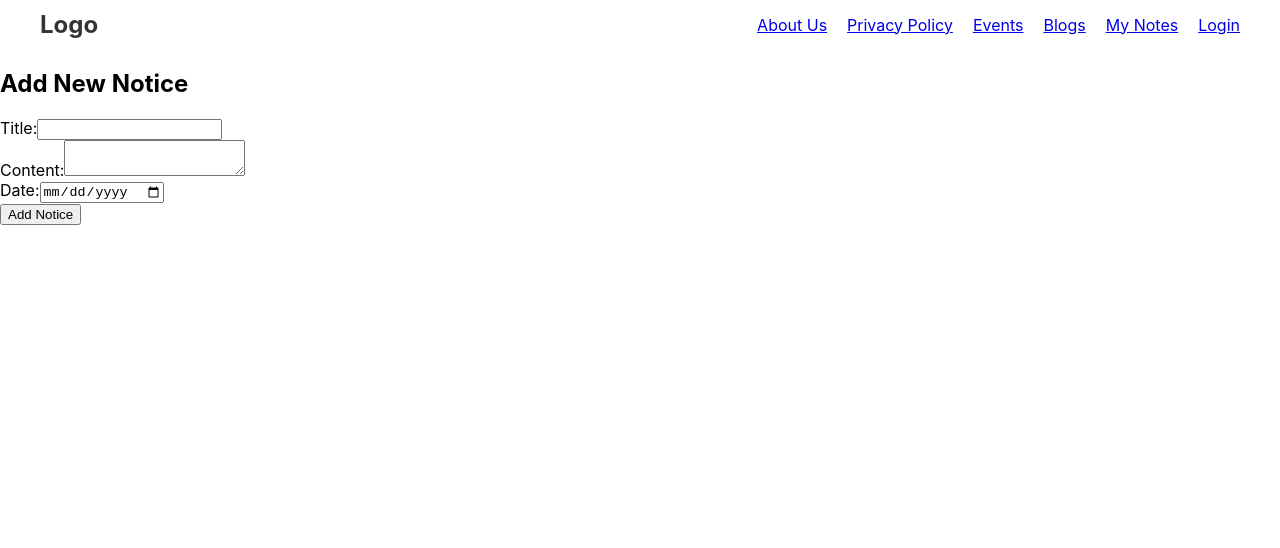
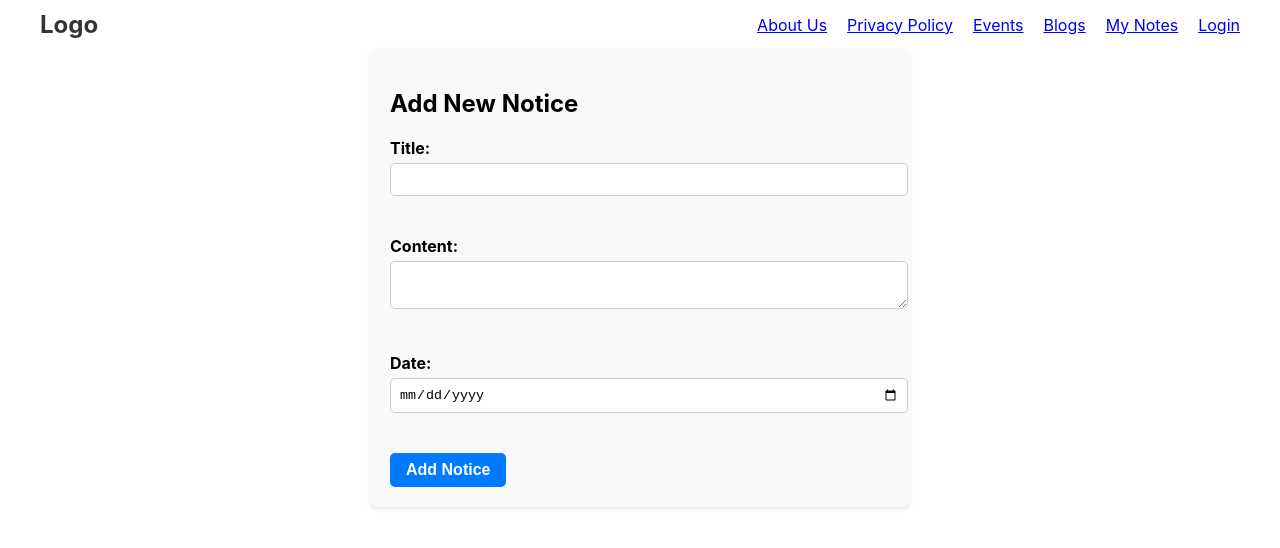
Before and after one commit to sameer-kumar-shrivastava/officeracademy, a React (Create React App) app: page /addevents in a window 1280 px wide. Shown: the top 548 px of the page. Built offline with nearby package versions, Linux system fonts and the light colour scheme; no server answers.

Commit message:
Added Notes Adding feature

```diff
--- a/src/App.js
+++ b/src/App.js
@@ -17,6 +17,7 @@ import Blogs from './Pages/Blogs/Blogs.page';
 import BlogForm from './Pages/Blogs/AddBlogs.page';
 import NoticeBoardList from './Pages/Events/Events.pages';
 import AddNotice from './Pages/Events/AddEvents';
+import PdfUpload from './Pages/MyNotes/AddMyNotes';
 
 function App() {
   const [user, setUser] = useState(null);
@@ -47,6 +48,7 @@ function App() {
           <Route exact path="/addblogs" element={<BlogForm />} />
           <Route exact path="/events" element={<NoticeBoardList/>} />
           <Route exact path="/addevents" element={<AddNotice/>} />
+          <Route exact path="/addmynotes" element={<PdfUpload />} />
           {/* <ProtectedRoute exact path="/about" component={<About />} /> */}
           {/* <Route path="/courses" component={Navbar} /> */}
           {/* Add more routes for other pages */}
--- a/src/Pages/Blogs/AddBlogs.page.jsx
+++ b/src/Pages/Blogs/AddBlogs.page.jsx
@@ -1,5 +1,6 @@
 import React, { useState } from 'react';
 import firebase from '../../firebase';
+import './AddBlogs.styles.scss';
 
 
 const BlogForm = () => {
@@ -41,32 +42,38 @@ const BlogForm = () => {
     };
 
     return (
-    <div>
-      <h2>Add a New Blog</h2>
+        <div className="add-blog-form">
+            <h2 className="add-blog-heading">Add a New Blog</h2>
             <form onSubmit={handleSubmit}>
                 <input
                     type="text"
                     placeholder="Title"
                     value={title}
                     onChange={(e) => setTitle(e.target.value)}
+                    className="form-input"
                 />
                 <textarea
                     placeholder="Content"
                     value={content}
                     onChange={(e) => setContent(e.target.value)}
+                    className="form-textarea"
                 />
                 <input
                     type="text"
                     placeholder="Topic"
                     value={topic}
                     onChange={(e) => setTopic(e.target.value)}
+                    className="form-input"
                 />
                 <input
                     type="file"
                     accept="image/*"
                     onChange={(e) => setImage(e.target.files[0])}
+                    className="form-file-input"
                 />
-        <button type="submit">Submit</button>
+                <button type="submit" className="form-button">
+                    Submit
+                </button>
             </form>
         </div>
     );
--- /dev/null
+++ b/src/Pages/Blogs/AddBlogs.styles.scss
@@ -0,0 +1,45 @@
+/* Stylish CSS for Add New Blog form */
+.add-blog-form {
+    max-width: 500px;
+    margin: 0 auto;
+    padding: 20px;
+    background-color: #f9f9f9;
+    border-radius: 8px;
+    box-shadow: 0 2px 4px rgba(0, 0, 0, 0.1);
+  }
+
+  .add-blog-heading {
+    font-size: 24px;
+    font-weight: bold;
+    margin-bottom: 20px;
+  }
+
+  .form-input,
+  .form-textarea,
+  .form-file-input {
+    width: 100%;
+    padding: 8px;
+    border: 1px solid #ccc;
+    border-radius: 5px;
+    margin-bottom: 20px;
+  }
+
+  .form-textarea {
+    resize: vertical;
+  }
+
+  .form-button {
+    padding: 8px 16px;
+    border: none;
+    background-color: #007bff;
+    color: #fff;
+    font-size: 16px;
+    font-weight: bold;
+    border-radius: 5px;
+    cursor: pointer;
+    transition: background-color 0.2s;
+  }
+
+  .form-button:hover {
+    background-color: #0056b3;
+  }
--- a/src/Pages/Events/AddEvents.jsx
+++ b/src/Pages/Events/AddEvents.jsx
@@ -1,5 +1,6 @@
 import React, { useState } from 'react';
 import firebase from '../../firebase';
+import './AddEvents.styles.scss';
 
 const AddNotice = () => {
     const [title, setTitle] = useState('');
@@ -25,22 +26,38 @@ const AddNotice = () => {
     };
 
     return (
-    <div>
-      <h2>Add New Notice</h2>
+        <div className="add-notice-form">
+            <h2 className="add-notice-heading">Add New Notice</h2>
             <form onSubmit={handleSubmit}>
-        <div>
-          <label>Title:</label>
-          <input type="text" value={title} onChange={(e) => setTitle(e.target.value)} />
+                <div className="form-group">
+                    <label className="form-label">Title:</label>
+                    <input
+                        type="text"
+                        value={title}
+                        onChange={(e) => setTitle(e.target.value)}
+                        className="form-input"
+                    />
                 </div>
-        <div>
-          <label>Content:</label>
-          <textarea value={content} onChange={(e) => setContent(e.target.value)} />
+                <div className="form-group">
+                    <label className="form-label">Content:</label>
+                    <textarea
+                        value={content}
+                        onChange={(e) => setContent(e.target.value)}
+                        className="form-textarea"
+                    />
                 </div>
-        <div>
-          <label>Date:</label>
-          <input type="date" value={date} onChange={(e) => setDate(e.target.value)} />
+                <div className="form-group">
+                    <label className="form-label">Date:</label>
+                    <input
+                        type="date"
+                        value={date}
+                        onChange={(e) => setDate(e.target.value)}
+                        className="form-input"
+                    />
                 </div>
-        <button type="submit">Add Notice</button>
+                <button type="submit" className="form-button">
+                    Add Notice
+                </button>
             </form>
         </div>
     );
--- /dev/null
+++ b/src/Pages/Events/AddEvents.styles.scss
@@ -0,0 +1,54 @@
+/* Stylish CSS for Add New Notice form */
+.add-notice-form {
+    max-width: 500px;
+    margin: 0 auto;
+    padding: 20px;
+    background-color: #f9f9f9;
+    border-radius: 8px;
+    box-shadow: 0 2px 4px rgba(0, 0, 0, 0.1);
+  }
+
+  .add-notice-heading {
+    font-size: 24px;
+    font-weight: bold;
+    margin-bottom: 20px;
+  }
+
+  .form-group {
+    margin-bottom: 20px;
+  }
+
+  .form-label {
+    font-size: 16px;
+    font-weight: bold;
+    display: block;
+    margin-bottom: 5px;
+  }
+
+  .form-input,
+  .form-textarea {
+    width: 100%;
+    padding: 8px;
+    border: 1px solid #ccc;
+    border-radius: 5px;
+  }
+
+  .form-textarea {
+    resize: vertical;
+  }
+
+  .form-button {
+    padding: 8px 16px;
+    border: none;
+    background-color: #007bff;
+    color: #fff;
+    font-size: 16px;
+    font-weight: bold;
+    border-radius: 5px;
+    cursor: pointer;
+    transition: background-color 0.2s;
+  }
+
+  .form-button:hover {
+    background-color: #0056b3;
+  }
--- /dev/null
+++ b/src/Pages/MyNotes/AddMyNotes.jsx
@@ -0,0 +1,60 @@
+import React, { useState } from 'react';
+import firebase from '../../firebase';
+import './AddMyNotes.styles.scss';
+
+const PdfUpload = () => {
+    const [selectedFile, setSelectedFile] = useState(null);
+    const [uploadProgress, setUploadProgress] = useState(0);
+
+    const handleFileChange = (e) => {
+        const file = e.target.files[0];
+        setSelectedFile(file);
+    };
+
+    const handleUpload = () => {
+        if (!selectedFile) return;
+
+        const storageRef = firebase.storage().ref();
+        const fileRef = storageRef.child(`MyNotes/${selectedFile.name}`);
+        const uploadTask = fileRef.put(selectedFile);
+
+        uploadTask.on(
+            'state_changed',
+            (snapshot) => {
+                // Get upload progress (percentage)
+                const progress = Math.round((snapshot.bytesTransferred / snapshot.totalBytes) * 100);
+                setUploadProgress(progress);
+            },
+            (error) => {
+                console.error('Error uploading PDF:', error);
+            },
+            () => {
+                // Upload completed
+                setUploadProgress(100);
+                setSelectedFile(null);
+            }
+        );
+    };
+
+    return (
+        <div className="pdf-upload-container">
+            <h2 className="pdf-upload-heading">Upload PDF</h2>
+            <input
+                type="file"
+                onChange={handleFileChange}
+                className="pdf-upload-input"
+            />
+            <button onClick={handleUpload} className="pdf-upload-button">
+                Upload
+            </button>
+            {uploadProgress > 0 && uploadProgress < 100 && (
+                <p className="pdf-upload-progress">Uploading: {uploadProgress}%</p>
+            )}
+            {uploadProgress === 100 && (
+                <p className="pdf-upload-completed">Upload completed!</p>
+            )}
+        </div>
+    );
+};
+
+export default PdfUpload;
--- /dev/null
+++ b/src/Pages/MyNotes/AddMyNotes.styles.scss
@@ -0,0 +1,50 @@
+/* Stylish CSS for Upload PDF form */
+.pdf-upload-container {
+    max-width: 400px;
+    margin: 0 auto;
+    padding: 20px;
+    background-color: #f9f9f9;
+    border-radius: 8px;
+    box-shadow: 0 2px 4px rgba(0, 0, 0, 0.1);
+  }
+
+  .pdf-upload-heading {
+    font-size: 24px;
+    font-weight: bold;
+    margin-bottom: 20px;
+  }
+
+  .pdf-upload-input {
+    display: block;
+    width: 100%;
+    margin-bottom: 10px;
+    padding: 8px;
+    border: 1px solid #ccc;
+    border-radius: 5px;
+  }
+
+  .pdf-upload-button {
+    padding: 8px 16px;
+    border: none;
+    background-color: #007bff;
+    color: #fff;
+    font-size: 16px;
+    font-weight: bold;
+    border-radius: 5px;
+    cursor: pointer;
+    transition: background-color 0.2s;
+  }
+
+  .pdf-upload-button:hover {
+    background-color: #0056b3;
+  }
+
+  .pdf-upload-progress {
+    font-size: 14px;
+    color: #888;
+  }
+
+  .pdf-upload-completed {
+    font-size: 16px;
+    color: #28a745;
+  }
```
Lines whose indentation alone changed are shown as unchanged.
